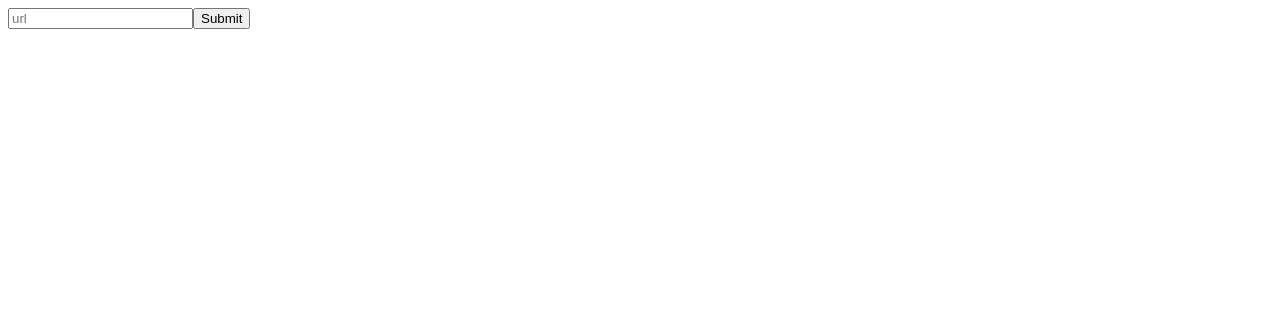
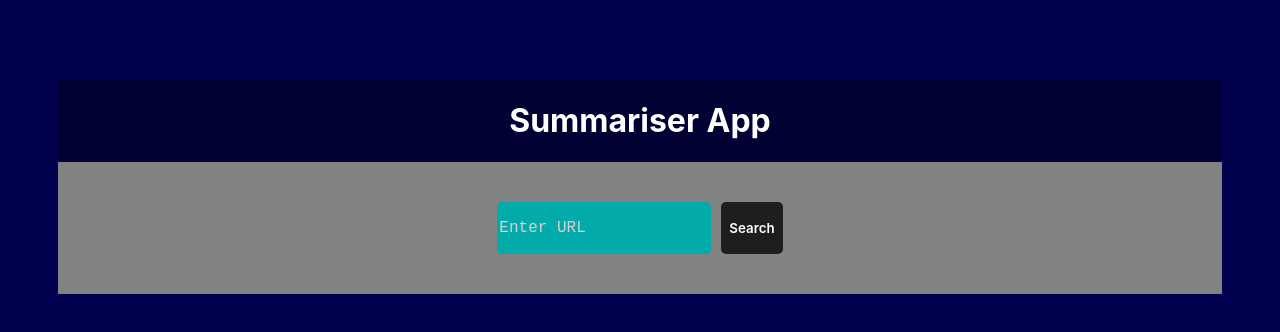
Before and after one commit to joshuaayoka/youtube-summariser, a React (Vite) app in the folder app/: page / in a window 1280 px wide. Shown: the top 332 px of the page. Built offline with nearby package versions, Linux system fonts and the light colour scheme.

Commit message:
Lots of design

```diff
--- a/app/index.html
+++ b/app/index.html
@@ -3,7 +3,7 @@
   <head>
     <meta charset="UTF-8" />
     <meta name="viewport" content="width=device-width, initial-scale=1.0" />
-    <title>Vite + React</title>
+    <title>Summariser App</title>
   </head>
   <body>
     <div id="root"></div>
--- /dev/null
+++ b/app/src/App.css
@@ -0,0 +1,84 @@
+main {
+    background-color: rgb(131, 131, 131);
+    display: flex;
+    flex-direction: column;
+    align-items: center;
+    justify-content: center;
+    margin: 80px 50px;
+    font-family: 'Courier New', Courier, monospace;
+}
+
+navbar {
+    background-color: rgb(1, 1, 51);
+    width: 100%;
+    text-align: center;
+    color: white
+}
+
+.app {
+    padding: 40px 40px;
+    display: flex;
+    flex-direction: column;
+}
+
+.app-heading {
+    font-family: 'Inter', sans-serif;
+}
+
+.url-form {
+    display: flex;
+    justify-content: center;
+    /* // background-color: azure; */
+}
+
+.input-url {
+    height: 50px;
+    border: none;
+    background-color: rgb(2, 170, 170);
+    color: white;
+    font-family: 'Courier New', Courier, monospace;
+    font-size: 1rem;
+    font-weight: 400;
+    border-radius: 5px;
+}
+
+.input-url::placeholder {
+    color: lightgrey;
+}
+
+.input-url:focus {
+    outline: none
+}
+
+.submit-url {
+    font-family: 'Inter', sans-serif;
+    font-weight: 600;
+    border: 2px solid transparent;
+    border-radius: 5px;
+    background-color: rgb(30, 30, 30);
+    color: white;
+    margin-left: 10px;
+}
+
+.submit-url:focus {
+    background-color: rgba(255, 255, 255, 0.5);
+    color: rgb(30, 30, 30);
+    border: 2px solid black;
+    outline: none;
+}
+
+.video-title {
+    font-weight: 600;
+    font-size: 1.5rem;
+}
+
+#info {
+    border: 1px solid rgb(1, 1, 51);
+    border-radius: 3px;
+    margin: 20px 0;
+    background-color: rgb(185, 160, 129);
+}
+
+#info > * {
+    padding: 0 10px
+}
--- a/app/src/App.jsx
+++ b/app/src/App.jsx
@@ -1,6 +1,7 @@
 // Import useState and useEffect
 import { useState } from "react";
 import { Summary } from "./components/Summary";
+import "./App.css"
 
 export default function App() {
   const [url, setUrl] = useState("");
@@ -37,37 +38,49 @@ export default function App() {
   }
 
   return (
-    <div>
-      <form onSubmit={handleSubmit}>
+    <main>
+      <navbar>
+        <header>
+          <h1 className="app-heading">Summariser App</h1>
+        </header>
+      </navbar>
+      <div className="app">
+        <div className="url-entry">
+          <form
+            onSubmit={handleSubmit}
+            className="url-form"
+          >
             <input
               className="input-url"
-          placeholder="url"
+              placeholder="Enter URL"
               onChange={handleChange}
             />
-        <button className="submit-url" type="submit">Submit</button>
+            <button className="submit-url" type="submit">Search</button>
           </form>
-
+        </div>
+        <div className="info">
           {videoDetails.title && (
-        <div>
-          <h2>Video Details:</h2>
-          <p>Title: {videoDetails.title}</p>
+            <div id="info">
+              {/* <h2>Video Details:</h2> */}
+              <p className="video-title">Title: {videoDetails.title}</p>
               <p>Creator: {videoDetails.creator}</p>
             </div>
           )}
 
-      {transcript && (
-        <div>
+          {/* {transcript && (
+            <div id="info">>
               <h2>Transcript:</h2>
               <p>{transcript}</p>
             </div>
-      )}
-
+          )} */}
+          {summary && <div id="info">
             {summary &&
               <Summary
                 summary={summary}
               />
             }
-
+          </div>
+          }
           {/* {summary && (
             <div>
               <h2>Summary:</h2>
@@ -75,5 +88,7 @@ export default function App() {
             </div>
           )} */}
         </div>
+      </div>
+    </main>
   );
 }
--- /dev/null
+++ b/app/src/index.css
@@ -0,0 +1,3 @@
+body {
+    background-color: rgb(1, 1, 80);
+}
--- a/app/src/index.jsx
+++ b/app/src/index.jsx
@@ -1,5 +1,7 @@
 import ReactDOM from 'react-dom/client'
 import App from './App'
+import "./index.css"
+
 ReactDOM.createRoot(document.getElementById('root')).render(
     <App />
 )
```
Lines whose indentation alone changed are shown as unchanged.
